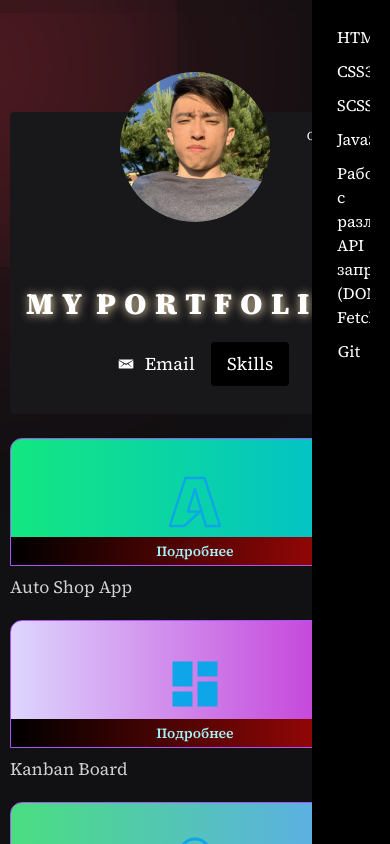
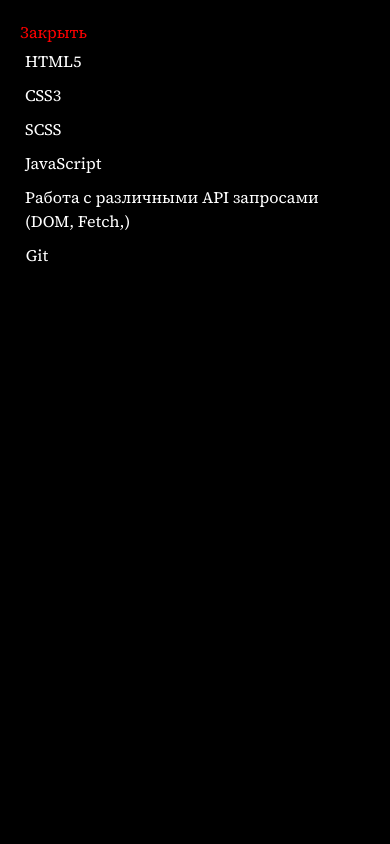
Before and after one commit to NurislamAituarov/my-portfolio, a Next.js app: page / in a window 390 px wide. Both pictures are taken after a click on the element "Skills". Shown: the top 844 px of the page. Built offline with nearby package versions, Linux system fonts and the light colour scheme.

Commit message:
add btn close skills

```diff
--- a/src/assets/styles/globals.scss
+++ b/src/assets/styles/globals.scss
@@ -9,6 +9,7 @@
   --background-end-rgb: 255, 255, 255;
   --primary-color: #ff3850;
   --bg-color: #111012;
+  --index: calc(1vw + 1vh);
 }
 
 @media (prefers-color-scheme: dark) {
--- a/src/components/skills/skills-sidebar/SkillsSidebar.module.scss
+++ b/src/components/skills/skills-sidebar/SkillsSidebar.module.scss
@@ -17,4 +17,23 @@
   .skill {
     padding: 5px;
   }
+  .skills__btn {
+    color: red;
+  }
 }
+
+@media all and (max-width: 1800px) {
+  .skills__wrapper {
+    width: calc(var(--index) * 20);
+  }
+}
+@media all and (max-width: 900px) {
+  .skills__wrapper {
+    width: calc(var(--index) * 30);
+  }
+}
+@media all and (max-width: 768px) {
+  .skills__wrapper {
+    width: 100%;
+  }
+}
--- a/src/components/skills/skills-sidebar/SkillsSidebar.tsx
+++ b/src/components/skills/skills-sidebar/SkillsSidebar.tsx
@@ -1,6 +1,7 @@
-import { useState } from 'react';
+import { useContext, useState } from 'react';
 import { motion } from 'framer-motion';
 import styles from './SkillsSidebar.module.scss';
+import { Context } from '@/utils/context';
 
 const listSkills = [
   'HTML5',
@@ -48,6 +49,7 @@ const variantsChildren = {
 
 export function SkillsSidebar() {
   const [skills] = useState(listSkills);
+  const context = useContext(Context);
   const url = process.env.NODE_ENV === 'production' ? '/my-portfolio/' : '/';
 
   const playSound = () => {
@@ -55,8 +57,15 @@ export function SkillsSidebar() {
     audio.play();
   };
 
+  const closeSkills = () => {
+    context?.setSkillsOpen && context.setSkillsOpen((value: boolean) => !value);
+  };
+
   return (
     <div className={styles.skills__wrapper}>
+      <button onClick={closeSkills} className={styles.skills__btn}>
+        Закрыть
+      </button>
       <motion.div
         layout
         variants={variants}
```
